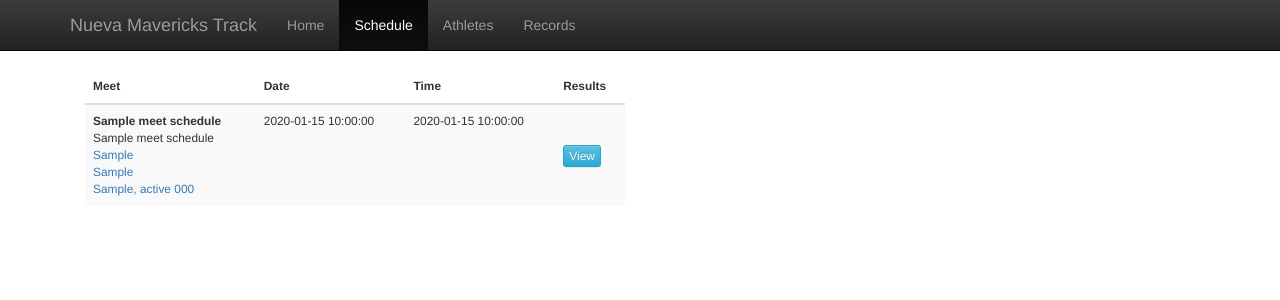
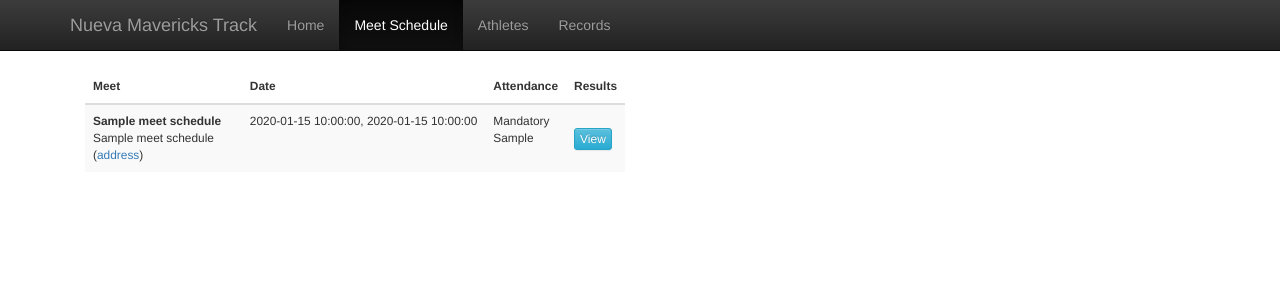
Before and after one commit to penpendisarapen/nueva_running, a PHP site: template views/Track/schedule.twig in a window 1280 px wide. Shown: the top 300 px of the page. Run offline with PHP 8.4, Linux system fonts and the light colour scheme; the template is opened without the code that fills it: most values are stand-ins (such as "Sample title", 1, 10 or a date in 2020); some libraries are stand-ins or nearby versions.

Commit message:
results link and stub page. address collapse.

```diff
--- a/src/Controller/Web/Provider/TrackRoutes.php
+++ b/src/Controller/Web/Provider/TrackRoutes.php
@@ -16,6 +16,7 @@ class TrackRoutes implements ControllerProviderInterface
     $track->get("/schedule/", "controller.web.track.meet:renderCurrentSeasonSchedule");
     $track->get("/athletes/", "controller.web.track.meet:renderAthletes");
     $track->get("/records/", "controller.web.track.records:renderRecords");
+    $track->get("/meet/results/{meetId}/", "controller.web.track.meet:renderMeetResults");
 
     return $track;
   }
--- a/src/Controller/Web/Track/MeetController.php
+++ b/src/Controller/Web/Track/MeetController.php
@@ -42,4 +42,9 @@ class MeetController
     return $this->App['twig']->render('Track/athletes.twig', array());
   }
 
+  public function renderMeetResults($meetId)
+  {
+    return $this->App['twig']->render('Track/meetResults.twig', array());
+  }
+
 }
--- a/views/Track/base.twig
+++ b/views/Track/base.twig
@@ -18,7 +18,7 @@
     <div id="navbar" class="navbar-collapse collapse">
       <ul class="nav navbar-nav">
         <li {% if activePage == 'home' %}class="active"{% endif %}><a href="/track">Home</a></li>
-        <li {% if activePage == 'schedule' %}class="active"{% endif %}><a href="/track/schedule">Schedule</a></li>
+        <li {% if activePage == 'schedule' %}class="active"{% endif %}><a href="/track/schedule">Meet Schedule</a></li>
         <li {% if activePage == 'athletes' %}class="active"{% endif %}><a href="/track/athletes">Athletes</a></li>
         <li {% if activePage == 'records' %}class="active"{% endif %}><a href="/track/records">Records</a></li>
       </ul>
--- a/views/Track/schedule.twig
+++ b/views/Track/schedule.twig
@@ -11,7 +11,7 @@
       <tr>
         <th>Meet</th>
         <th>Date</th>
-        <th>Time</th>
+        <th>Attendance</th>
         <th>Results</th>
       </tr>
       </thead>
@@ -23,18 +23,25 @@
               <strong>{{ meet.meetName }}</strong>
             </div>
             <div>
-              {{ meet.locName }}<br>
-              <a href="http://maps.google.com/?q={{ meet.locStreet1 }}, {{ meet.locCity }}, {{ meet.locState }}, {{ meet.locZipCode }}" target="_blank">
-                {{ meet.locStreet1 }}<br>
-                {% if meet.locStreet2 %}{{ meet.locStreet2 }}<br>{% endif %}
-                {{ meet.locCity }}, {{ meet.locState }} {{ meet.locZipCode }}
-              </a>
+              {{ meet.locName }}&nbsp;&nbsp;
+              (<a href="#" data-toggle="collapse" data-target="#address{{ meet.trackMeetId }}">address</a>)
+              <div id="address{{ meet.trackMeetId }}" class="collapse">
+                <a href="http://maps.google.com/?q={{ meet.locStreet1 }}, {{ meet.locCity }}, {{ meet.locState }}, {{ meet.locZipCode }}"
+                   target="_blank">
+                  {{ meet.locStreet1 }}<br>
+                  {% if meet.locStreet2 %}{{ meet.locStreet2 }}<br>{% endif %}
+                  {{ meet.locCity }}, {{ meet.locState }} {{ meet.locZipCode }}
+                </a>
+              </div>
             </div>
           </td>
-          <td>{{ meet.meetDate }}</td>
-          <td>{{ meet.meetTime }}</td>
+          <td class="text-nowrap">{{ meet.meetDate }}, {{ meet.meetTime }}</td>
+          <td>
+            {% if meet.isOptional == 1 %}Optional{% else %}Mandatory{% endif %}<br>
+            {{ meet.teamRequired }}
+          </td>
           <td style="vertical-align:middle;">
-            <a href="/track/records/meet/{{ meet.trackMeetId }}">
+            <a href="/track/meet/results/{{ meet.trackMeetId }}">
               <button type="button" class="btn btn-xs btn-info">View</button>
             </a>
           </td>
```
Also changed, not shown: views/Track/meetResults.twig (added, +8 -0 lines).
